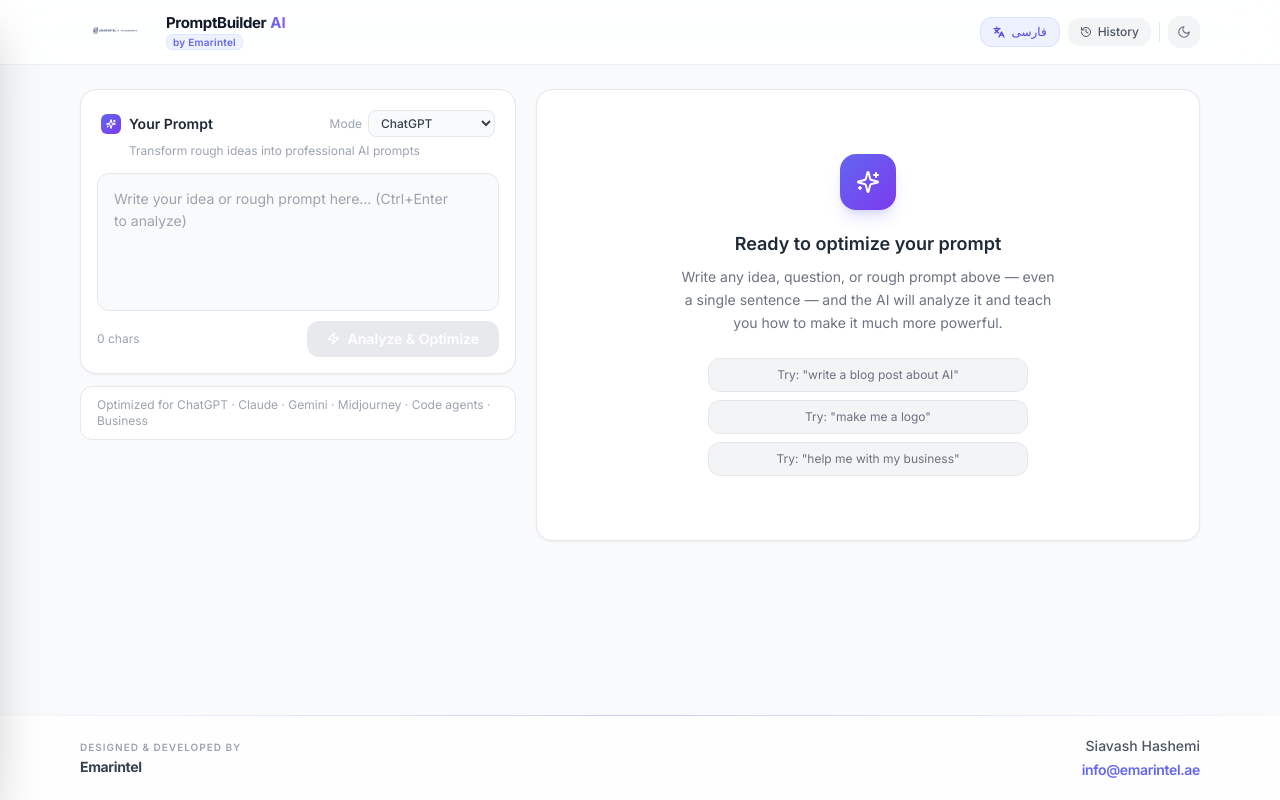
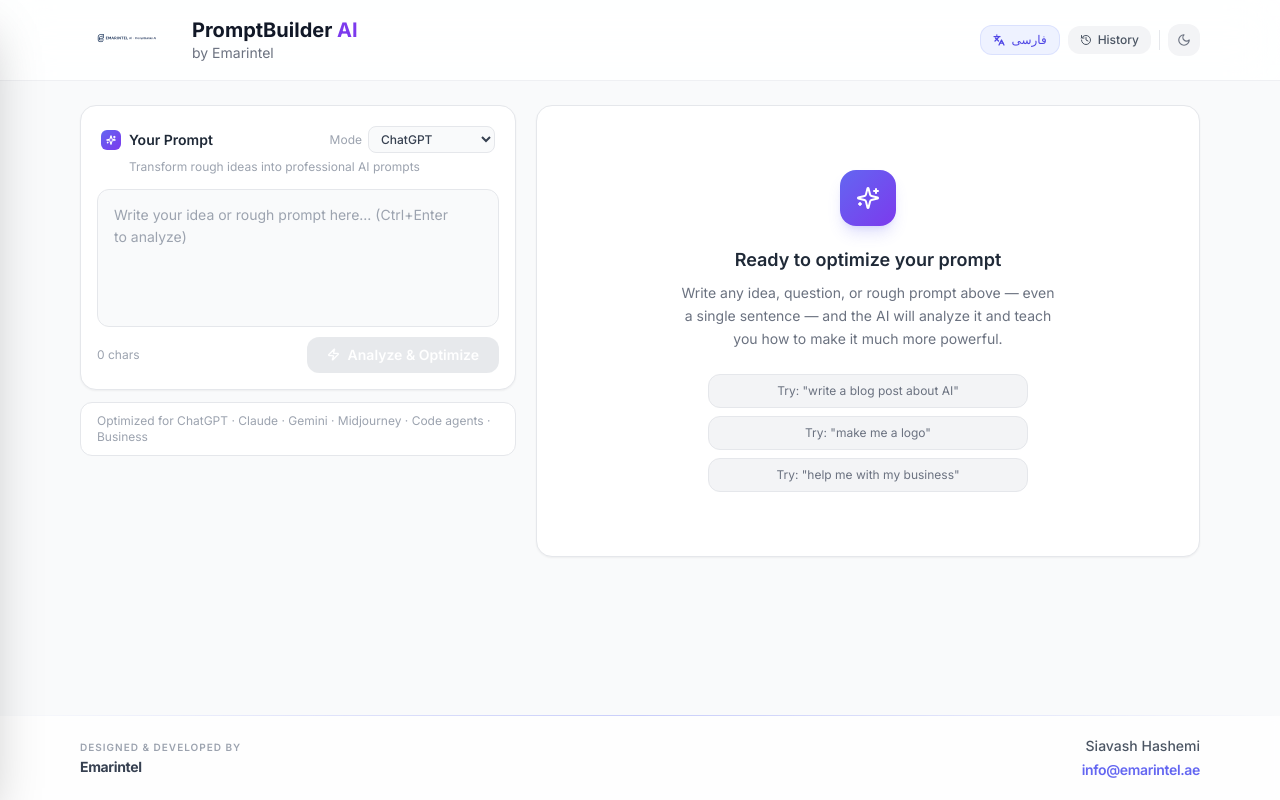
Before and after one commit to Emarintel/prompt-builder-ai, a React (Vite) app: page / in a window 1280 px wide. Built offline with nearby package versions, Linux system fonts and the light colour scheme.

Commit message:
increase logo size

```diff
--- a/src/App.tsx
+++ b/src/App.tsx
@@ -164,7 +164,7 @@
         <div className="grid grid-cols-1 lg:grid-cols-5 gap-5">
 
           {/* ── LEFT: Input (sticky on desktop) ── */}
-          <div className="lg:col-span-2 lg:sticky lg:top-20 lg:self-start space-y-3">
+          <div className="lg:col-span-2 lg:sticky lg:top-24 lg:self-start space-y-3">
             <PromptInput
               value={input}
               onChange={handleInputChange}
--- a/src/components/Header.tsx
+++ b/src/components/Header.tsx
@@ -29,38 +29,23 @@
         bg-white/85 dark:bg-gray-900/85 backdrop-blur-xl"
       dir={isRtl ? 'rtl' : 'ltr'}
     >
-      <div className="max-w-6xl mx-auto px-4 h-16 flex items-center justify-between">
+      <div className="max-w-6xl mx-auto px-4 h-20 flex items-center justify-between">
 
         {/* ── Branding ── */}
-        <div className={`flex items-center gap-3.5 ${isRtl ? 'flex-row-reverse' : ''}`}>
+        <div className={`flex items-center gap-4 ${isRtl ? 'flex-row-reverse' : ''}`}>
           <img
             src="/emarintel-logo.png"
             alt="Emarintel"
-            className="h-12 w-auto shrink-0 object-contain"
+            className="h-16 w-auto object-contain"
           />
-          <div className={`flex flex-col gap-1 ${isRtl ? 'items-end' : 'items-start'}`}>
-            {/* App name */}
-            <div className="flex items-baseline gap-1 leading-none">
-              <span className="text-[15px] font-bold text-gray-900 dark:text-white tracking-tight">
-                PromptBuilder
-              </span>
-              <span
-                className="text-[15px] font-bold bg-gradient-to-r from-indigo-500 to-violet-500
-                  bg-clip-text text-transparent"
-              >
-                AI
-              </span>
-            </div>
-            {/* Brand badge */}
-            <span
-              className="inline-flex items-center px-1.5 py-0.5 rounded-md leading-none
-                text-[10px] font-semibold tracking-wide
-                bg-indigo-50 dark:bg-indigo-950/60
-                text-indigo-500 dark:text-indigo-400
-                border border-indigo-100 dark:border-indigo-900/60"
-            >
+          <div className={isRtl ? 'text-right' : ''}>
+            <h1 className="text-xl font-bold text-gray-900 dark:text-white leading-tight">
+              PromptBuilder{' '}
+              <span className="text-violet-600 dark:text-violet-400">AI</span>
+            </h1>
+            <p className="text-sm text-gray-500 dark:text-gray-400">
               by Emarintel
-            </span>
+            </p>
           </div>
         </div>
 
```
